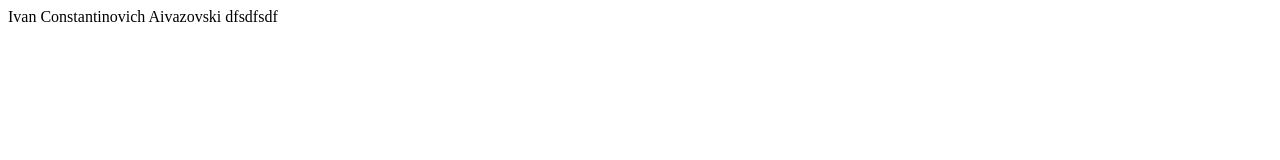
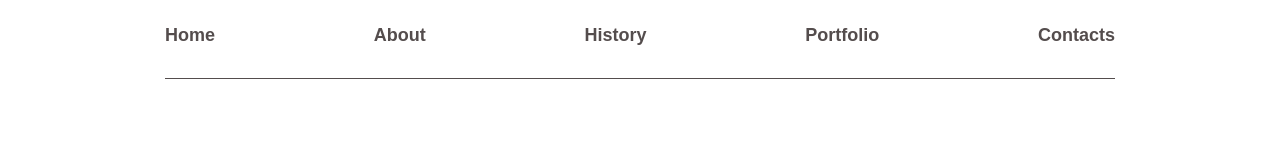
Before and after one commit to AlexBarvinok/Aivaz-maket-1, a plain HTML site: page index.html in a window 1280 px wide. Drawn offline with Linux system fonts and the light colour scheme.

Commit message:
header done

```diff
--- a/index.css
+++ b/index.css
@@ -1,2 +1,3 @@
 @import url('/styles/basic.css');
 @import url('/styles/variables.css');
+@import url('/styles/header.css');
--- a/index.html
+++ b/index.html
@@ -9,11 +9,33 @@
     />
     <link rel="icon" href="/assets/favicon.png" type="image/png" />
     <link rel="stylesheet" href="index.css" />
-
-    Ivan Constantinovich Aivazovski
     <title>maket Aiva</title>
   </head>
   <body>
-    dfsdfsdf
+    <header class="header" aria-label="header">
+      <div class="container">
+        <nav class="nav" aria-label="header navigation">
+          <ul class="nav-list" aria-label="header navigation list">
+            <li>
+              <a href="#" class="nav-link" aria-label="link to home">Home</a>
+            </li>
+            <li>
+              <a href="#" class="nav-link" aria-label="link to About">About</a>
+            </li>
+            <li>
+              <a href="#" class="nav-link" aria-label="link to History">History</a>
+            </li>
+            <li>
+              <a href="#" class="nav-link" aria-label="link to Portfolio">Portfolio</a>
+            </li>
+            <li>
+              <a href="#" class="nav-link" aria-label="link to Contacts">Contacts</a>
+            </li>
+          </ul>
+        </nav>
+      </div>
+    </header>
+    <main></main>
+    <footer></footer>
   </body>
 </html>
--- a/styles/basic.css
+++ b/styles/basic.css
@@ -0,0 +1,19 @@
+* {
+  box-sizing: border-box;
+  text-decoration: none;
+  color: unset;
+  list-style: none;
+  margin: 0;
+  padding: 0;
+}
+
+body {
+  font-family: 'Robot', sans-serif;
+  background-color: var(#fff);
+}
+
+.container {
+  margin: 0 auto;
+  max-width: 970px;
+  padding: 0 10px;
+}
--- /dev/null
+++ b/styles/header.css
@@ -0,0 +1,54 @@
+.header {
+  padding: 25px 0 0 0;
+}
+
+.nav {
+  width: 100%;
+}
+
+.nav:after {
+  content: '';
+  display: block;
+  width: 100%;
+  height: 1px;
+  margin: 32px 0 0 0;
+  background-color: var(--font-color-grey);
+}
+.nav-list {
+  display: flex;
+  justify-content: space-between;
+  align-items: center;
+  width: 100%;
+}
+
+.nav-link {
+  color: var(--font-color-grey);
+  font-size: 18px;
+  font-weight: 700;
+  position: relative;
+}
+
+.nav-link::after {
+  position: absolute;
+  content: '';
+  left: 0;
+  bottom: -6px;
+  right: 100%;
+  height: 1px;
+  background-color: var(--color-main-black);
+  transition: right 0.22s;
+}
+
+.nav-link:hover {
+  color: var(--color-main-black);
+}
+
+.nav-link:hover::after {
+  right: 0;
+}
+
+@media (max-width: 400px) {
+  .header {
+    display: none;
+  }
+}
--- a/styles/variables.css
+++ b/styles/variables.css
@@ -0,0 +1,6 @@
+:root {
+  --bg-main-grey: #f6f6f6;
+
+  --font-color-grey: #544d4d;
+  --color-main-black: #070707;
+}
```
